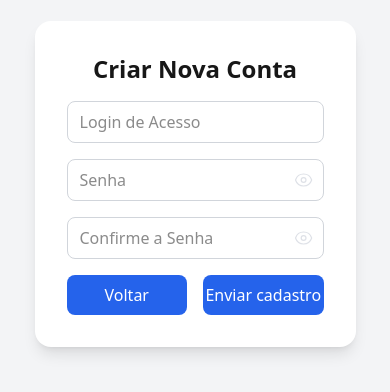
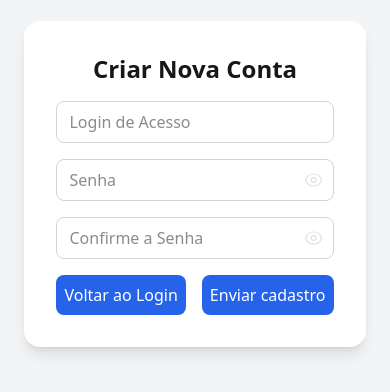
Before and after one commit to Victor-Vaglieri/Estoque, a Next.js app in the folder frontend/: page /criar_usuario in a window 390 px wide. Shown: the part 238-630 px from the top of the page. Built offline with nearby package versions, Linux system fonts and the light colour scheme.

Commit message:
correção do mobile

```diff
--- a/frontend/src/app/criar_usuario/page.tsx
+++ b/frontend/src/app/criar_usuario/page.tsx
@@ -98,7 +98,7 @@ export default function CreateUserPage() {
 
         {/* 4. Ações do formulário atualizadas */}
         <section className="divider">
-          <Link href="/" className="return-button">Voltar</Link>
+          <Link href="/" className="return-button">Voltar ao Login</Link>
           <button type="submit" className="register-button">Enviar cadastro</button>
         </section>
       </form>
--- a/frontend/src/app/globals.css
+++ b/frontend/src/app/globals.css
@@ -80,15 +80,20 @@ body {
 /* Botão (o <button>) */
 .login-button, .create-button, .return-button, .register-button {
   text-align: center;
-  width: 100%;
+  flex-grow: 1;
   background-color: var(--primary);
   color: var(--text-on-primary-button);
-  padding: 0.5rem 0;
+  padding: 0.5rem 0.5rem;
   border-radius: 0.5rem;
   transition-property: all;
   transition-timing-function: cubic-bezier(0.4, 0, 0.2, 1);
   transition-duration: 150ms;
 }
+
+.register-button{
+  overflow-wrap: break-word;
+}
+
 .login-button:hover, .create-button:hover, .return-button:hover, .register-button:hover {
   background-color: var(--primary-hover);
 }
@@ -97,6 +102,8 @@ body {
   display: flex;
   justify-content: center;
   flex-direction: row;
+  justify-items: center;
+  align-items: center;
   gap: 1rem;
 }
 
```
Also changed, not shown: 1 other file (tests, documents, lock files or other folders).
